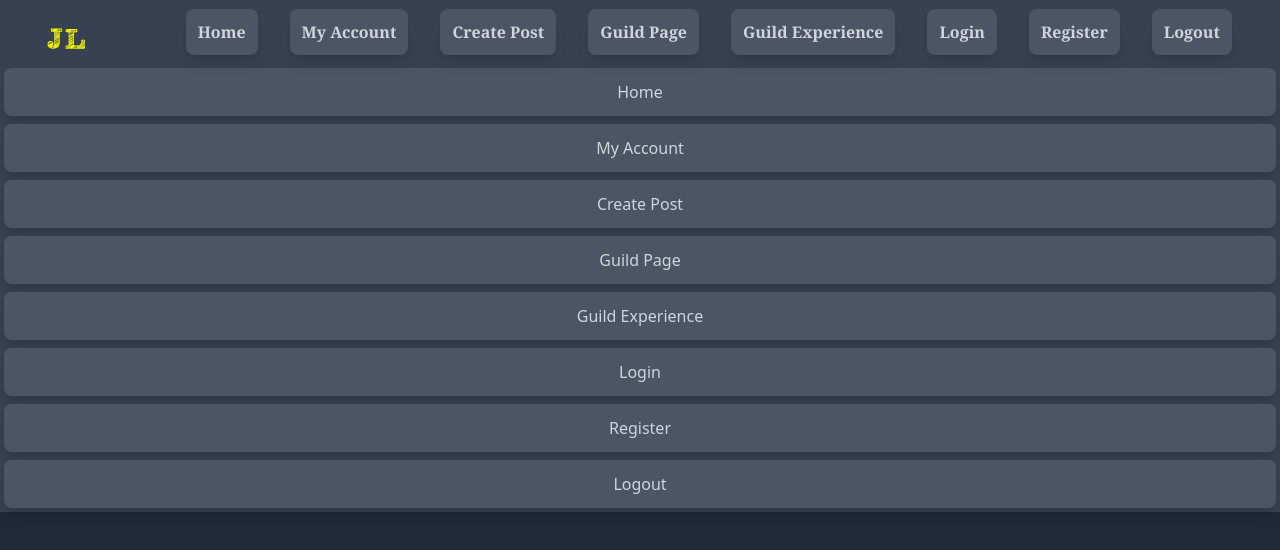
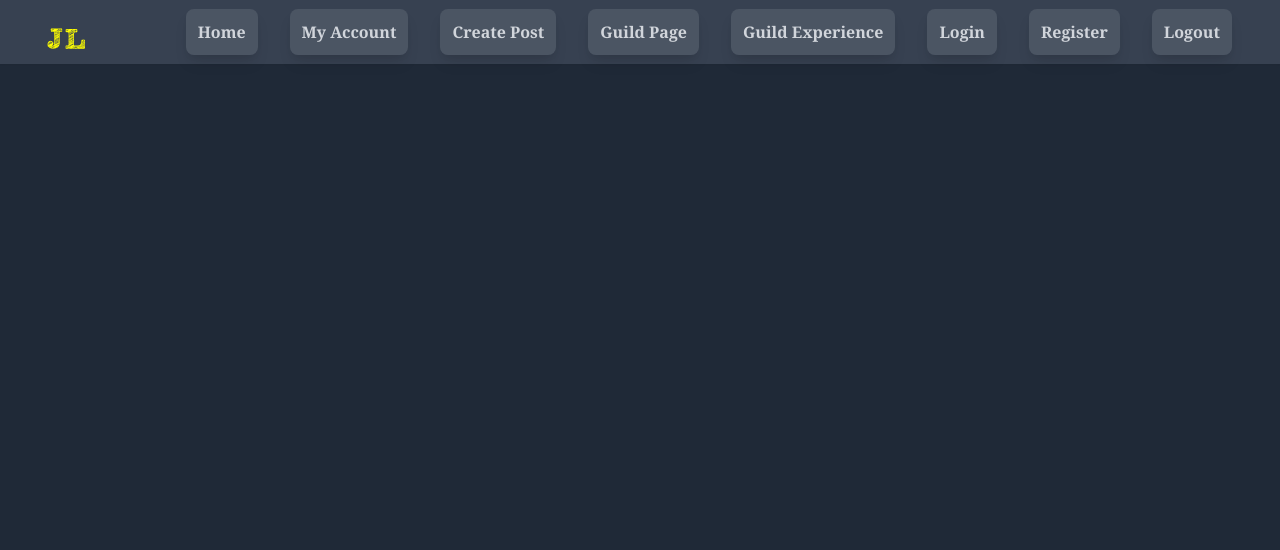
Before and after one commit to Bozhidar-Vangelov/the-justice-league, a React (Create React App) app: page / in a window 1280 px wide. Shown: the top 550 px of the page. Built offline with nearby package versions, Linux system fonts and the light colour scheme; the HTML template or start-up script is replaced by a standard one.

Commit message:
Add dropdown toggle logic

```diff
--- a/src/App.js
+++ b/src/App.js
@@ -1,12 +1,20 @@
+import { useState } from 'react';
 import './App.css';
+
 import Dropdown from './components/Navbar/Dropdown.js';
 import Navbar from './components/Navbar/Navbar.js';
 
 function App() {
+  const [isOpen, setIsOpen] = useState(false)
+
+  const toggle = () => {
+    setIsOpen(!isOpen)
+  }
+
   return (
     <>
-      <Navbar />
-      <Dropdown />
+      <Navbar toggle={toggle} />
+      <Dropdown isOpen={isOpen} toggle={toggle} />
     </>
   );
 }
--- a/src/components/Navbar/Dropdown.js
+++ b/src/components/Navbar/Dropdown.js
@@ -1,18 +1,65 @@
-import { Link } from "react-router-dom"
+import { Link } from 'react-router-dom';
 
-function Dropdown() {
-    return (
-        <div className='grid grid-rows-4 text-center items-center bg-gray-700 shadow-sm text-gray-300'>
-            <Link className='p-3 p-3 m-1 bg-gray-600 hover:bg-gray-800 hover:text-gray-400 rounded-lg shadow-lg' to='/'>Home</Link>
-            <Link className='p-3 p-3 m-1 bg-gray-600 hover:bg-gray-800 hover:text-gray-400 rounded-lg shadow-lg' to='/my-account'>My Account</Link>
-            <Link className='p-3 p-3 m-1 bg-gray-600 hover:bg-gray-800 hover:text-gray-400 rounded-lg shadow-lg' to='/create-post'>Create Post</Link>
-            <Link className='p-3 p-3 m-1 bg-gray-600 hover:bg-gray-800 hover:text-gray-400 rounded-lg shadow-lg' to='/guild-page'>Guild Page</Link>
-            <Link className='p-3 p-3 m-1 bg-gray-600 hover:bg-gray-800 hover:text-gray-400 rounded-lg shadow-lg' to='/guild-experience'>Guild Experience</Link>
-            <Link className='p-3 p-3 m-1 bg-gray-600 hover:bg-gray-800 hover:text-gray-400 rounded-lg shadow-lg' to='/login'>Login</Link>
-            <Link className='p-3 p-3 m-1 bg-gray-600 hover:bg-gray-800 hover:text-gray-400 rounded-lg shadow-lg' to='/register'>Register</Link>
-            <Link className='p-3 p-3 m-1 bg-gray-600 hover:bg-gray-800 hover:text-gray-400 rounded-lg shadow-lg' to='/'>Logout</Link>
-        </div>
-    )
+function Dropdown({ isOpen, toggle }) {
+  return (
+    <div
+      className={
+        isOpen
+          ? 'grid grid-rows-4 text-center items-center bg-gray-700 shadow-sm text-gray-300'
+          : 'hidden'
+      }
+      onClick={toggle}
+    >
+      <Link
+        className='p-3 p-3 m-1 bg-gray-600 hover:bg-gray-800 hover:text-gray-400 rounded-lg shadow-lg'
+        to='/'
+      >
+        Home
+      </Link>
+      <Link
+        className='p-3 p-3 m-1 bg-gray-600 hover:bg-gray-800 hover:text-gray-400 rounded-lg shadow-lg'
+        to='/my-account'
+      >
+        My Account
+      </Link>
+      <Link
+        className='p-3 p-3 m-1 bg-gray-600 hover:bg-gray-800 hover:text-gray-400 rounded-lg shadow-lg'
+        to='/create-post'
+      >
+        Create Post
+      </Link>
+      <Link
+        className='p-3 p-3 m-1 bg-gray-600 hover:bg-gray-800 hover:text-gray-400 rounded-lg shadow-lg'
+        to='/guild-page'
+      >
+        Guild Page
+      </Link>
+      <Link
+        className='p-3 p-3 m-1 bg-gray-600 hover:bg-gray-800 hover:text-gray-400 rounded-lg shadow-lg'
+        to='/guild-experience'
+      >
+        Guild Experience
+      </Link>
+      <Link
+        className='p-3 p-3 m-1 bg-gray-600 hover:bg-gray-800 hover:text-gray-400 rounded-lg shadow-lg'
+        to='/login'
+      >
+        Login
+      </Link>
+      <Link
+        className='p-3 p-3 m-1 bg-gray-600 hover:bg-gray-800 hover:text-gray-400 rounded-lg shadow-lg'
+        to='/register'
+      >
+        Register
+      </Link>
+      <Link
+        className='p-3 p-3 m-1 bg-gray-600 hover:bg-gray-800 hover:text-gray-400 rounded-lg shadow-lg'
+        to='/'
+      >
+        Logout
+      </Link>
+    </div>
+  );
 }
 
-export default Dropdown
+export default Dropdown;
--- a/src/components/Navbar/Navbar.js
+++ b/src/components/Navbar/Navbar.js
@@ -1,30 +1,83 @@
-import { Link } from 'react-router-dom'
-import logo from '../../images/logo.svg'
+import { Link } from 'react-router-dom';
+import logo from '../../images/logo.svg';
 
-function Navbar() {
+function Navbar({ toggle }) {
   return (
-    <nav className='flex justify-between items-center h-16 bg-gray-700 relative shadow-sm font-serif text-gray-300 font-bold' role='navigation'>
+    <nav
+      className='flex justify-between items-center h-16 bg-gray-700 relative shadow-sm font-serif text-gray-300 font-bold'
+      role='navigation'
+    >
       <Link to='/' className='pl-8'>
-        <img src={logo} alt="Logo" />
+        <img src={logo} alt='Logo' />
       </Link>
-      <div className="px-4 cursor-pointer md:hidden">
-        <svg xmlns="http://www.w3.org/2000/svg" className="h-6 w-6" fill="none" viewBox="0 0 24 24" stroke="currentColor">
-          <path strokeLinecap="round" strokeLinejoin="round" strokeWidth={2} d="M4 6h16M4 12h16M4 18h16" />
+      <div className='px-4 cursor-pointer md:hidden' onClick={toggle}>
+        <svg
+          xmlns='http://www.w3.org/2000/svg'
+          className='h-6 w-6'
+          fill='none'
+          viewBox='0 0 24 24'
+          stroke='currentColor'
+        >
+          <path
+            strokeLinecap='round'
+            strokeLinejoin='round'
+            strokeWidth={2}
+            d='M4 6h16M4 12h16M4 18h16'
+          />
         </svg>
       </div>
-      <div className="pr-8 md:block hidden">
-        <Link className='p-3 m-4 bg-gray-600 hover:bg-gray-800 hover:text-gray-400 rounded-lg shadow-lg' to='/'>Home</Link>
-        <Link className='p-3 m-4 bg-gray-600 hover:bg-gray-800 hover:text-gray-400 rounded-lg shadow-lg' to='/my-account'>My Account</Link>
-        <Link className='p-3 m-4 bg-gray-600 hover:bg-gray-800 hover:text-gray-400 rounded-lg shadow-lg' to='/create-post'>Create Post</Link>
-        <Link className='p-3 m-4 bg-gray-600 hover:bg-gray-800 hover:text-gray-400 rounded-lg shadow-lg' to='/guild-page'>Guild Page</Link>
-        <Link className='p-3 m-4 bg-gray-600 hover:bg-gray-800 hover:text-gray-400 rounded-lg shadow-lg' to='/guild-experience'>Guild Experience</Link>
-        <Link className='p-3 m-4 bg-gray-600 hover:bg-gray-800 hover:text-gray-400 rounded-lg shadow-lg' to='/login'>Login</Link>
-        <Link className='p-3 m-4 bg-gray-600 hover:bg-gray-800 hover:text-gray-400 rounded-lg shadow-lg' to='/register'>Register</Link>
-        <Link className='p-3 m-4 bg-gray-600 hover:bg-gray-800 hover:text-gray-400 rounded-lg shadow-lg' to='/'>Logout</Link>
+      <div className='pr-8 md:block hidden'>
+        <Link
+          className='p-3 m-4 bg-gray-600 hover:bg-gray-800 hover:text-gray-400 rounded-lg shadow-lg'
+          to='/'
+        >
+          Home
+        </Link>
+        <Link
+          className='p-3 m-4 bg-gray-600 hover:bg-gray-800 hover:text-gray-400 rounded-lg shadow-lg'
+          to='/my-account'
+        >
+          My Account
+        </Link>
+        <Link
+          className='p-3 m-4 bg-gray-600 hover:bg-gray-800 hover:text-gray-400 rounded-lg shadow-lg'
+          to='/create-post'
+        >
+          Create Post
+        </Link>
+        <Link
+          className='p-3 m-4 bg-gray-600 hover:bg-gray-800 hover:text-gray-400 rounded-lg shadow-lg'
+          to='/guild-page'
+        >
+          Guild Page
+        </Link>
+        <Link
+          className='p-3 m-4 bg-gray-600 hover:bg-gray-800 hover:text-gray-400 rounded-lg shadow-lg'
+          to='/guild-experience'
+        >
+          Guild Experience
+        </Link>
+        <Link
+          className='p-3 m-4 bg-gray-600 hover:bg-gray-800 hover:text-gray-400 rounded-lg shadow-lg'
+          to='/login'
+        >
+          Login
+        </Link>
+        <Link
+          className='p-3 m-4 bg-gray-600 hover:bg-gray-800 hover:text-gray-400 rounded-lg shadow-lg'
+          to='/register'
+        >
+          Register
+        </Link>
+        <Link
+          className='p-3 m-4 bg-gray-600 hover:bg-gray-800 hover:text-gray-400 rounded-lg shadow-lg'
+          to='/'
+        >
+          Logout
+        </Link>
       </div>
     </nav>
-  )
-
+  );
 }
 
-export default Navbar
+export default Navbar;
```
